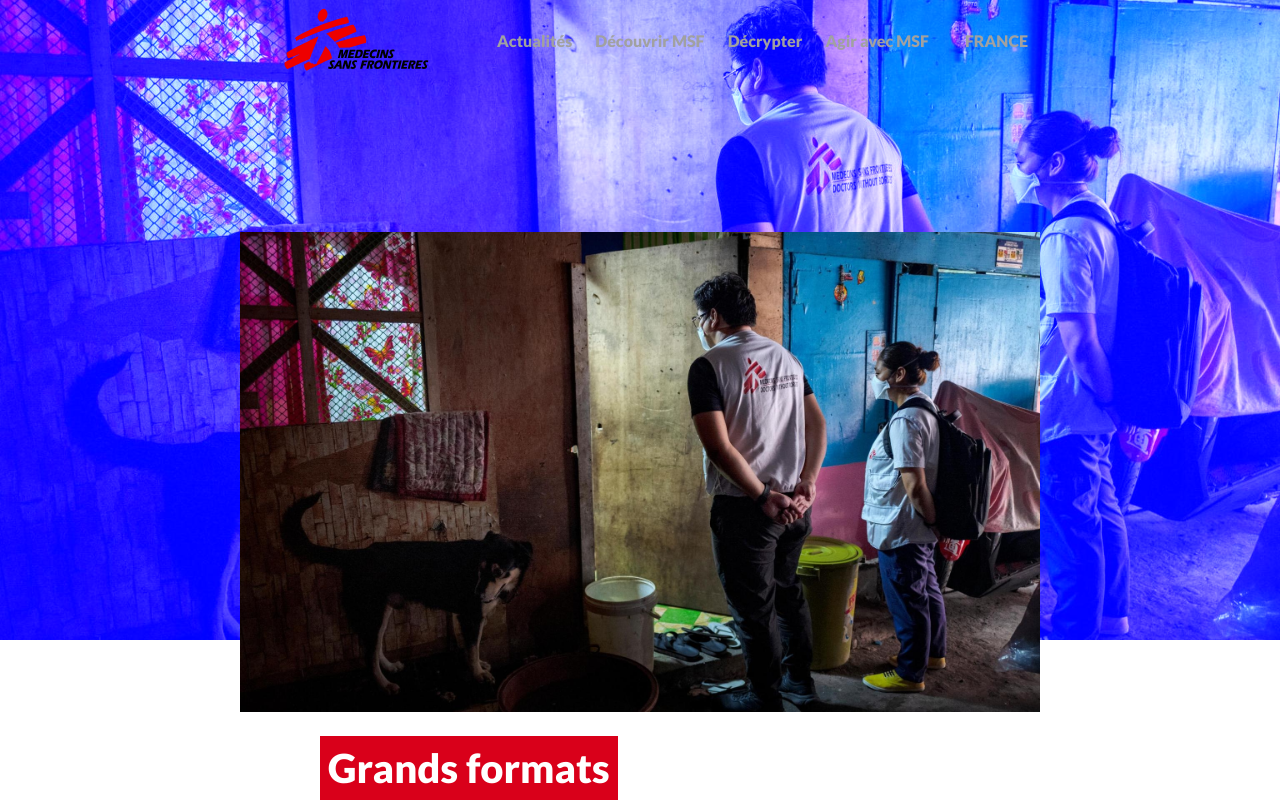
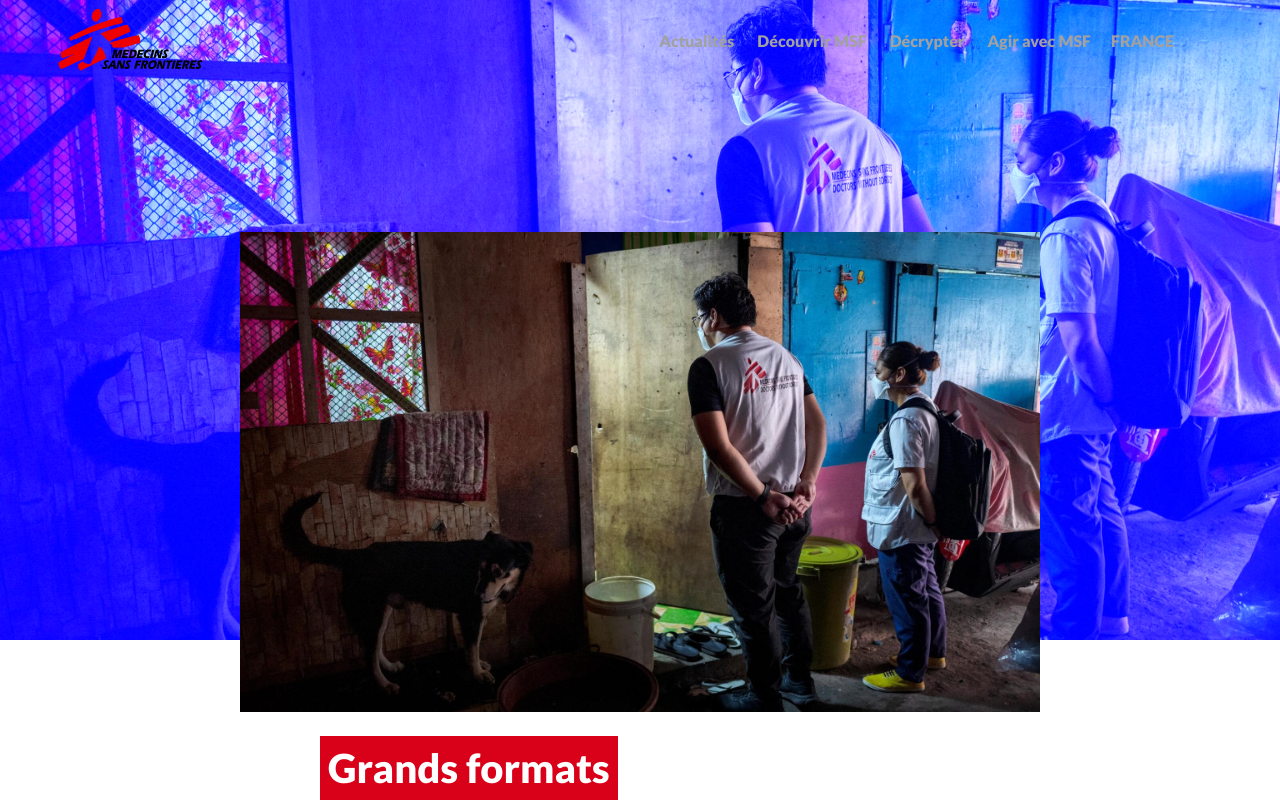
Before and after one commit to Djbone75/msf-remake, a website: page index.html in a window 1280 px wide. Shown: the top 803 px of the page. Drawn offline with Linux system fonts and the light colour scheme.

Commit message:
best header effect

```diff
--- a/app.js
+++ b/app.js
@@ -12,6 +12,7 @@ news.style.transform = "translateX(calc((100vw/2) - 11rem))";
 const buttonPlus = document.querySelector("#plus");
 const buttonLess = document.querySelector("#less");
 const buttonMobile = document.querySelector("#buttonMobile");
+const donButton = document.querySelector(".don__button");
 
 buttonMobile.addEventListener("click", () => {
   headerMobile.classList.add("active");
@@ -40,10 +41,12 @@ window.onscroll = function (e) {
     header.classList.remove("visible");
     don.classList.remove("visible");
     logo.classList.remove("visible");
+    donButton.classList.remove("visible");
   } else {
     header.classList.add("visible");
     don.classList.add("visible");
     logo.classList.add("visible");
+    donButton.classList.add("visible");
   }
 };
 let counter = 2;
@@ -89,8 +92,8 @@ buttonPlus.addEventListener("click", () => {
   } else {
     transformX = -11;
   }
-
-  news.style.transform = "translateX(calc((100vw/2) +" + transformX + "rem)";
+  console.log(transformX);
+  news.style.transform = "translateX(calc((100vw/2) + " + transformX + "rem)";
 });
 buttonLess.addEventListener("click", () => {
   if (transformX != -11) {
--- a/index.html
+++ b/index.html
@@ -23,9 +23,9 @@
   </head>
   <body>
     <section class="header">
-      <a class="logo" href="index.html">
-        <img src="./public/logo.svg" alt="" />
-      </a>
+      <div class="logo">
+        <a href="index.html"><img src="./public/logo.svg" alt="" /></a>
+      </div>
       <span class="computer">
         <a>Actualités</a>
         <a>Découvrir MSF</a>
@@ -34,10 +34,14 @@
       </span>
 
       <div class="don">
-        <button class="don__button">
-          <a href="https://soutenir.msf.fr/faire-un-don/">DONNEZ</a>
-        </button>
+        <div class="don__button">
+          <div class="separation"></div>
+          <button>donnez</button>
+          <div class="separation"></div>
+        </div>
       </div>
+
+      <div class="computer last-link"><a href="actions.html">FRANCE</a></div>
       <div class="icon last-link mobile" id="buttonMobile">
         <svg
           xmlns="http://www.w3.org/2000/svg"
@@ -53,7 +57,6 @@
           />
         </svg>
       </div>
-      <div class="computer last-link"><a href="actions.html">FRANCE</a></div>
     </section>
 
     <section class="header__mobile mobile">
@@ -64,7 +67,7 @@
       <a>Découvrir MSF</a>
       <a>Décrypter</a>
       <a>Agir avec MSF</a>
-      <button><a href="actions">actions en France</a></button>
+      <a href="actions">actions en France</a>
     </section>
     <section class="presentation">
       <div class="image-presentation"></div>
--- a/sass/_header.scss
+++ b/sass/_header.scss
@@ -2,8 +2,7 @@
   z-index: 101;
   display: flex;
   align-items: center;
-  justify-content: center;
-
+  justify-content: flex-start;
   height: 5rem;
   position: fixed;
   top: 0;
@@ -53,58 +52,72 @@
   transform: scale(0.5);
 }
 .don {
-  color: transparent;
+  background-color: transparent;
   transition: all 1s;
   width: 0px;
-  overflow: hidden;
-  height: 0%;
+  height: 80%;
   display: flex;
   align-items: center;
   justify-content: center;
+  overflow: hidden;
+  &.visible {
+    color: $color-primary;
+    width: 15rem;
+  }
 }
 
-.don.visible {
-  color: $color-primary;
-  width: 10rem;
-  height: 80%;
-}
-.don.visible:hover {
-  color: $color-primary;
-  width: 17rem;
-  height: 80%;
-}
 .don__button {
-  background-color: $color-primary;
+  height: 100%;
+  background-color: transparent;
   border: none;
-  height: 3rem;
   width: 100%;
   border-radius: 5px;
   font-weight: 900;
   color: $color-font-tertiary;
-  transition: transform 0.5s;
+  transition: transform 1s;
   display: flex;
   justify-content: center;
   align-items: center;
+
+  transform: translateX(100px);
+
+  &.visible {
+    transform: translateX(0px);
+  }
   & a {
     color: $color-font-tertiary;
   }
+  & button {
+    border: none;
+    border-radius: 10px;
+    background-color: $color-primary;
+    min-width: 8rem;
+    max-width: 8rem;
+    height: 3rem;
+    font-weight: 900;
+    color: $color-font-tertiary;
+    font-size: larger;
+    transition: all 0.5s;
+    &:hover {
+      transform: scale(1.2);
+    }
+  }
 }
-.don__button:hover {
-  transform: scale(1.2);
-}
+
 .separation {
-  width: 1px;
+  min-width: 1px;
+  max-width: 1px;
   background-color: $color-font-secondary;
   margin-left: 1.5rem;
   margin-right: 1.5rem;
-  height: 100%;
+  height: 100% !important;
 }
 .first-link {
   align-self: flex-end;
   margin-right: 5rem;
 }
 .last-link {
-  margin-right: 1rem;
+  margin-right: 3rem;
 }
 .icon {
   display: flex;
```
Also changed, not shown: sass/styles.css, 1 other file.
